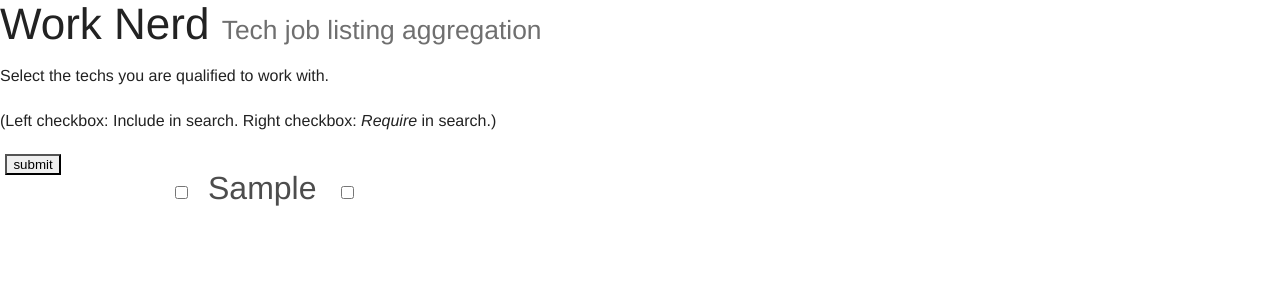
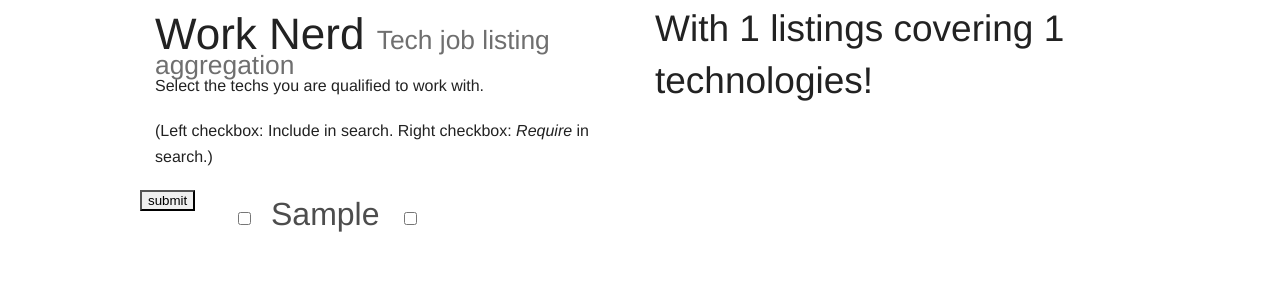
Before and after one commit to rabdill/worknerd, a PHP site: page / in a window 1280 px wide. Shown: the top 300 px of the page. Run offline with PHP 8.4, Linux system fonts and the light colour scheme; tables that the repository leaves empty or names only in its code hold one stand-in row (values such as "Sample post").

Commit message:
Added little stats to front

```diff
--- a/index.php
+++ b/index.php
@@ -12,22 +12,28 @@ $data=mysql_select_db("results"); ?>
     <link rel="stylesheet" href="css/worknerd.css">
 </head>
 <body>
-<div style="position: fixed; background-color: #ffffff; margin-top: -10px; padding-top: 10px; z-index: 1;">
-    <h1>Work Nerd <small>Tech job listing aggregation</small></h1>
-    <p>Select the techs you are qualified to work with.
-    <p>(Left checkbox: Include in search. Right checkbox: <em>Require</em> in search.)
-    <form action="results.php" method="GET">
-        <div class="row" style="margin-left: 1%;">
-	        <input type="submit" value="submit" style="position: fixed;">
-        </div>
-</div>
-<div style="margin-top: -10px; padding-top: 10px; z-index: 0;"><!-- this appears twice so that
-    the space between the top of the page and the first list entry is always equal to however much
-    space the header would take up. -->
+<div class="row">
+<div class="medium-6 columns">
     <h1>Work Nerd <small>Tech job listing aggregation</small></h1>
     <p>Select the techs you are qualified to work with.
     <p>(Left checkbox: Include in search. Right checkbox: <em>Require</em> in search.)
 </div>
+
+<div class="medium-6 columns">
+   <?php
+    $query = "SELECT COUNT(jobid) AS inventory FROM listings";
+    $info = mysql_fetch_array(mysql_query($query));
+    echo "<h2>With " . $info['inventory'] . " listings covering ";
+    $query = "SELECT COUNT(techid) AS tinventory FROM techs";
+    $info = mysql_fetch_array(mysql_query($query));
+    echo $info['tinventory'] . " technologies!</h2>";
+    ?>
+</div>
+</div>
+<form action="results.php" method="GET">
+   <div class="row">
+      <input type="submit" value="submit" style="position: fixed;">
+
 <?php
 
 $query = "SELECT * FROM techs;";
@@ -37,7 +43,7 @@ $data=mysql_query($query);
 <?php
 while($info = mysql_fetch_array($data))
 {
-	echo "<div class=\"row\">
+	echo "<div class=\"row\" style=\"margin-left: 70px;\">
 		<div class=\"small-6 columns\"><label class=\"techs\"><input type='checkbox' name='tech[]' value='" . $info['techid'];
 	echo "'>" . $info['tech'] . "</label>
 		<input type='checkbox' name='required[]' value='" . $info['techid'] . "'></div></div>";
```
